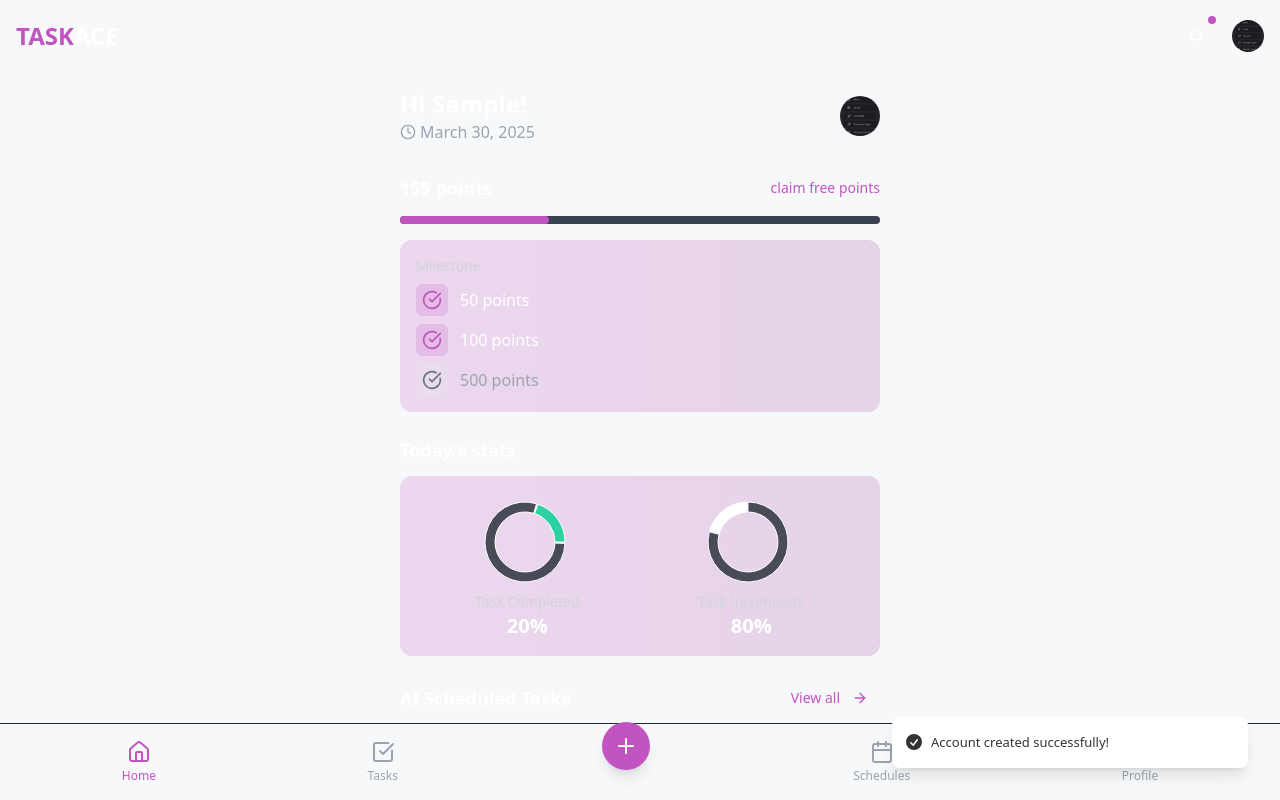
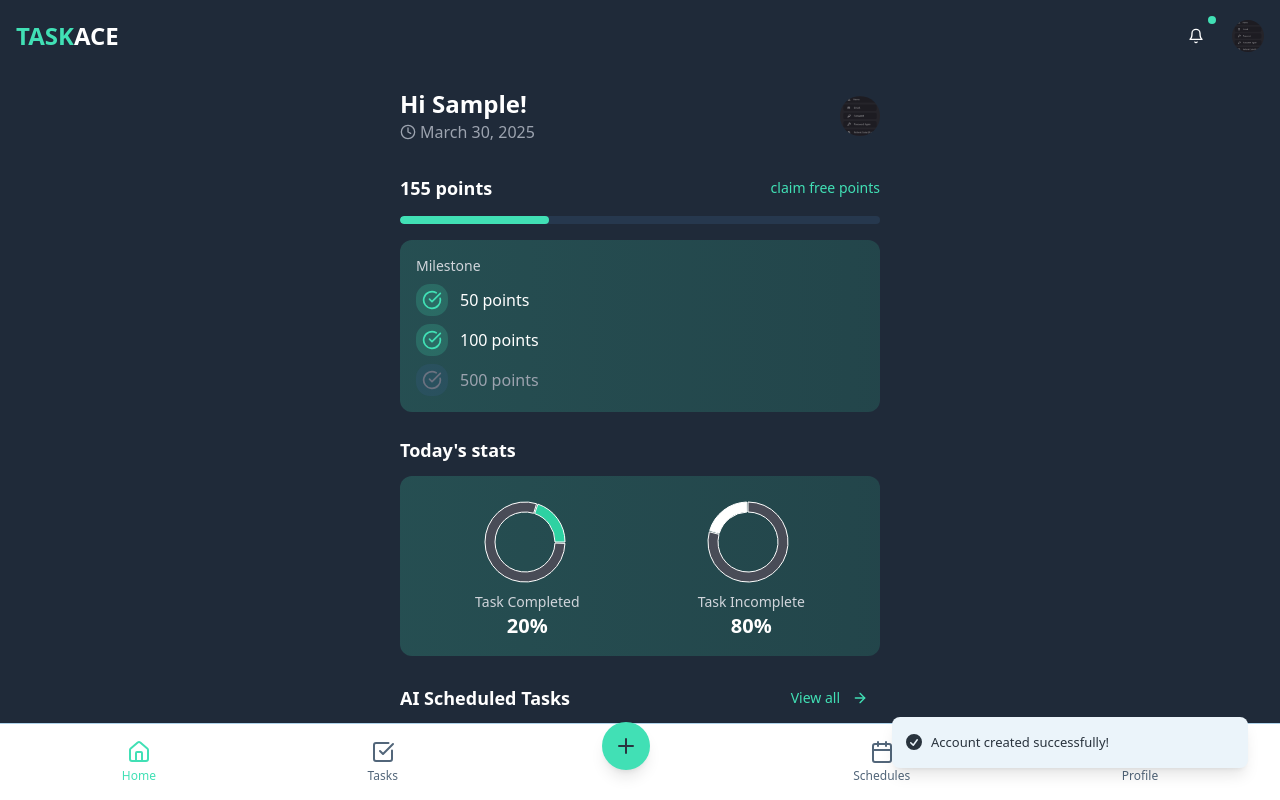
Before and after one commit to Okoko-dev/taskcraft-optimizer, a React (Vite) app: page /signup in a window 1280 px wide. Both pictures are taken after typing "Sample", "name@example.com", "Sample123", "Sample123" into the empty fields and a click on the button "Sign Up". Shown: the top 800 px of the page. Built offline with nearby package versions, Linux system fonts and the light colour scheme.

Commit message:
Refactor: Apply dark theme and color palette
Apply the specified color palette to improve visibility and implement a dark theme for the application.

```diff
--- a/src/components/NavBar.tsx
+++ b/src/components/NavBar.tsx
@@ -10,11 +10,11 @@ const NavBar: React.FC = () => {
   const isActive = (path: string) => location.pathname === path;
 
   return (
-    <div className="fixed bottom-0 left-0 right-0 bg-taskace-dark border-t border-gray-800 py-2 px-4">
+    <div className="fixed bottom-0 left-0 right-0 bg-card border-t border-border py-2 px-4 shadow-lg">
       <div className="flex justify-around items-center">
         <button
           onClick={() => navigate('/dashboard')}
-          className={`flex flex-col items-center p-2 ${isActive('/dashboard') ? 'text-primary' : 'text-gray-400'}`}
+          className={`flex flex-col items-center p-2 ${isActive('/dashboard') ? 'text-primary' : 'text-muted-foreground'}`}
         >
           <Home size={24} />
           <span className="text-xs mt-1">Home</span>
@@ -22,7 +22,7 @@ const NavBar: React.FC = () => {
 
         <button
           onClick={() => navigate('/tasks')}
-          className={`flex flex-col items-center p-2 ${isActive('/tasks') ? 'text-primary' : 'text-gray-400'}`}
+          className={`flex flex-col items-center p-2 ${isActive('/tasks') ? 'text-primary' : 'text-muted-foreground'}`}
         >
           <CheckSquare size={24} />
           <span className="text-xs mt-1">Tasks</span>
@@ -33,13 +33,13 @@ const NavBar: React.FC = () => {
           className="flex flex-col items-center"
         >
           <div className="bg-primary rounded-full p-3 -mt-8 shadow-lg">
-            <Plus size={24} className="text-white" />
+            <Plus size={24} className="text-primary-foreground" />
           </div>
         </button>
 
         <button
           onClick={() => navigate('/schedules')}
-          className={`flex flex-col items-center p-2 ${isActive('/schedules') ? 'text-primary' : 'text-gray-400'}`}
+          className={`flex flex-col items-center p-2 ${isActive('/schedules') ? 'text-primary' : 'text-muted-foreground'}`}
         >
           <Calendar size={24} />
           <span className="text-xs mt-1">Schedules</span>
@@ -47,7 +47,7 @@ const NavBar: React.FC = () => {
 
         <button
           onClick={() => navigate('/profile')}
-          className={`flex flex-col items-center p-2 ${isActive('/profile') ? 'text-primary' : 'text-gray-400'}`}
+          className={`flex flex-col items-center p-2 ${isActive('/profile') ? 'text-primary' : 'text-muted-foreground'}`}
         >
           <User size={24} />
           <span className="text-xs mt-1">Profile</span>
--- a/src/components/ProgressBar.tsx
+++ b/src/components/ProgressBar.tsx
@@ -8,7 +8,7 @@ interface ProgressBarProps {
 
 const ProgressBar: React.FC<ProgressBarProps> = ({ progress, className = '' }) => {
   return (
-    <div className={`w-full h-2 bg-gray-700 rounded-full overflow-hidden ${className}`}>
+    <div className={`w-full h-2 bg-taskace-gray/30 rounded-full overflow-hidden ${className}`}>
       <div
         className="h-full bg-primary rounded-full transition-all duration-500 ease-in-out"
         style={{ width: `${progress}%` }}
--- a/src/index.css
+++ b/src/index.css
@@ -5,65 +5,65 @@
 
 @layer base {
   :root {
-    --background: 0 0% 100%;
-    --foreground: 0 0% 20%; /* #333333 dark gray text */
+    --background: 204 59% 95%; /* #E6F3FC - Light blue background */
+    --foreground: 210 20% 20%; /* #2A343F - Dark blue-gray text */
 
-    --card: 0 0% 100%;
-    --card-foreground: 0 0% 20%;
+    --card: 0 0% 100%; /* White card background */
+    --card-foreground: 210 20% 20%;
 
     --popover: 0 0% 100%;
-    --popover-foreground: 0 0% 20%;
+    --popover-foreground: 210 20% 20%;
 
-    --primary: 276 59% 51%; /* #C154C1 vibrant purple */
-    --primary-foreground: 0 0% 100%;
+    --primary: 163 77% 51%; /* #41E0B5 - Mint green */
+    --primary-foreground: 210 20% 20%;
 
-    --secondary: 17 100% 74%; /* #FB836F coral */
-    --secondary-foreground: 0 0% 20%;
+    --secondary: 204 59% 86%; /* #C9E6FA - Light blue */
+    --secondary-foreground: 210 20% 20%;
 
-    --muted: 210 15% 94%; /* Light gray close to #F7F8FA */
-    --muted-foreground: 215.4 16.3% 46.9%;
+    --muted: 204 59% 92%; /* #DEF0FC - Very light blue */
+    --muted-foreground: 210 20% 40%;
 
-    --accent: 45 97% 65%; /* #FFC83E golden yellow */
-    --accent-foreground: 0 0% 20%;
+    --accent: 163 77% 41%; /* #32B391 - Darker mint green */
+    --accent-foreground: 0 0% 100%;
 
     --destructive: 0 84.2% 60.2%;
     --destructive-foreground: 210 40% 98%;
 
-    --border: 214.3 31.8% 91.4%;
-    --input: 214.3 31.8% 91.4%;
-    --ring: 267 34% 47%;
+    --border: 204 59% 80%;
+    --input: 204 59% 85%;
+    --ring: 163 77% 51%;
 
-    --radius: 0.5rem;
+    --radius: 1rem;
   }
 
   .dark {
-    --background: 222.2 84% 4.9%;
+    --background: 213 32% 19%; /* #1F2A39 - Dark blue background */
     --foreground: 210 40% 98%;
 
-    --card: 222.2 84% 4.9%;
+    --card: 213 32% 15%; /* #18202C - Darker blue */
     --card-foreground: 210 40% 98%;
 
-    --popover: 222.2 84% 4.9%;
+    --popover: 213 32% 15%;
     --popover-foreground: 210 40% 98%;
 
-    --primary: 276 59% 51%;
-    --primary-foreground: 0 0% 100%;
+    --primary: 163 77% 51%;
+    --primary-foreground: 213 32% 19%;
 
-    --secondary: 17 100% 74%;
-    --secondary-foreground: 0 0% 20%;
+    --secondary: 204 59% 32%; /* #365A7E - Medium blue */
+    --secondary-foreground: 210 40% 98%;
 
-    --muted: 217.2 32.6% 17.5%;
-    --muted-foreground: 215 20.2% 65.1%;
+    --muted: 213 32% 25%;
+    --muted-foreground: 213 10% 70%;
 
-    --accent: 45 97% 65%;
-    --accent-foreground: 0 0% 20%;
+    --accent: 163 77% 41%;
+    --accent-foreground: 210 40% 98%;
 
     --destructive: 0 62.8% 30.6%;
     --destructive-foreground: 210 40% 98%;
 
-    --border: 217.2 32.6% 17.5%;
-    --input: 217.2 32.6% 17.5%;
-    --ring: 263.4 70% 50.4%;
+    --border: 213 32% 32%;
+    --input: 213 32% 32%;
+    --ring: 163 77% 51%;
   }
 }
 
@@ -73,7 +73,7 @@
   }
 
   body {
-    @apply bg-white text-[#333333];
+    @apply bg-background text-foreground;
   }
 
   .circle-bg {
@@ -82,7 +82,7 @@
 }
 
 .task-card {
-  @apply bg-taskace-card bg-opacity-10 backdrop-blur-sm rounded-xl p-4 border border-[#E5E7EB];
+  @apply bg-card bg-opacity-90 backdrop-blur-sm rounded-xl p-4 border border-border shadow-md;
 }
 
 .progress-bar {
@@ -90,13 +90,24 @@
   width: 100%;
   height: 8px;
   background-color: rgba(229, 231, 235, 0.5);
-  border-radius: 4px;
+  border-radius: 12px;
   overflow: hidden;
 }
 
 .progress-value {
   height: 100%;
-  background-color: #C154C1;
-  border-radius: 4px;
+  background-color: #41E0B5;
+  border-radius: 12px;
   animation: progress 1s ease-in-out forwards;
 }
+
+/* Add dark mode styling for better visibility */
+@media (prefers-color-scheme: dark) {
+  .task-card {
+    @apply border-opacity-30;
+  }
+
+  .progress-bar {
+    background-color: rgba(54, 90, 126, 0.3);
+  }
+}
--- a/tailwind.config.ts
+++ b/tailwind.config.ts
@@ -26,24 +26,23 @@ export default {
 				background: 'hsl(var(--background))',
 				foreground: 'hsl(var(--foreground))',
 				primary: {
-					DEFAULT: '#C154C1', // Vibrant Purple
-					foreground: '#FFFFFF',
-					dark: '#9D3F9D', // Darker shade for hover
-					light: '#D77FD7' // Lighter shade
+					DEFAULT: '#41E0B5', // Mint green
+					foreground: '#2A343F', // Dark text on light buttons
+					dark: '#32B391', // Darker mint for hover
+					light: '#7CEECE' // Lighter mint
 				},
 				taskace: {
-					dark: '#F7F8FA', // Light Gray background
-					gray: '#E5E7EB', // Lighter gray
-					purple: '#C154C1', // Vibrant Purple
-					coral: '#FB836F', // Coral
-					yellow: '#FFC83E', // Golden Yellow
-					violet: '#7E54BF', // Violet
-					card: 'rgba(193, 84, 193, 0.1)', // Purple with transparency
-					circle: '#D1D5DB' // Light circle color
+					dark: '#1F2A39', // Dark blue background
+					gray: '#365A7E', // Medium blue
+					mint: '#41E0B5', // Mint green
+					blue: '#C9E6FA', // Light blue
+					darkBlue: '#18202C', // Darker blue
+					card: 'rgba(65, 224, 181, 0.1)', // Mint with transparency
+					circle: '#365A7E' // Medium blue for circles
 				},
 				secondary: {
-					DEFAULT: '#FB836F', // Coral
-					foreground: '#FFFFFF'
+					DEFAULT: '#C9E6FA', // Light blue
+					foreground: '#2A343F' // Dark text
 				},
 				destructive: {
 					DEFAULT: 'hsl(var(--destructive))',
@@ -54,8 +53,8 @@ export default {
 					foreground: 'hsl(var(--muted-foreground))'
 				},
 				accent: {
-					DEFAULT: '#FFC83E', // Golden Yellow
-					foreground: '#FFFFFF'
+					DEFAULT: '#32B391', // Darker mint
+					foreground: '#FFFFFF' // White text
 				},
 				popover: {
 					DEFAULT: 'hsl(var(--popover))',
```
